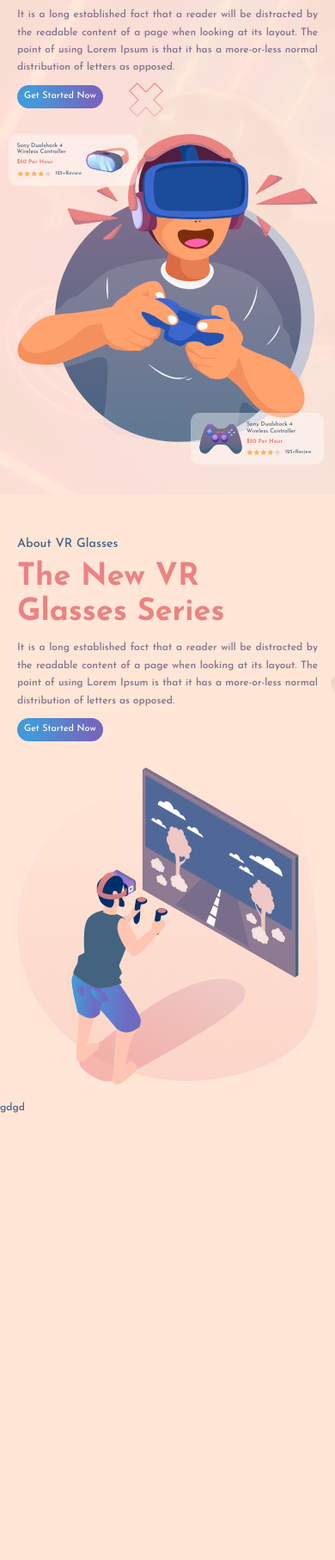
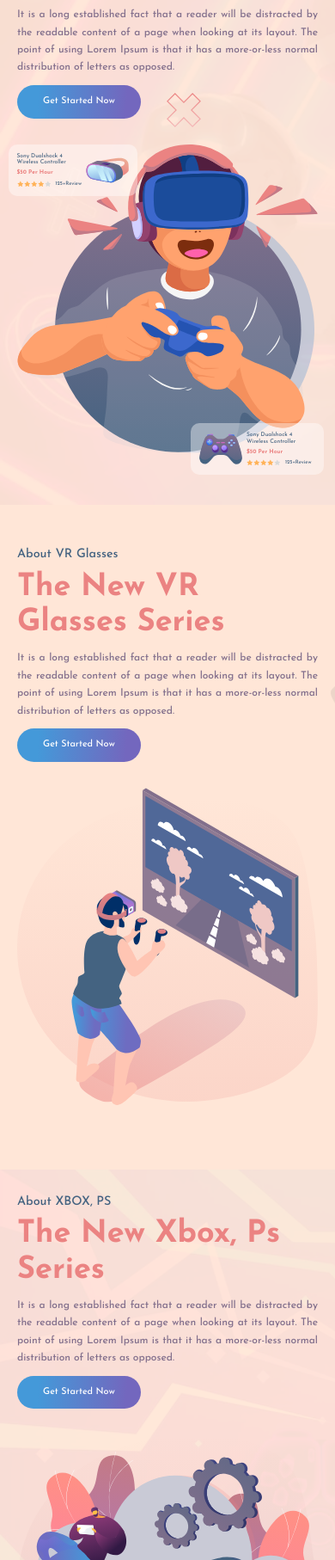
Before and after one commit to ValentunPron/Gogame, a website built with webpack: page index.html in a window 390 px wide. Shown: the part 186-2000 px from the top of the page at 86% size. Before the commit the page ends 1482 px from the top, so only its background shows below. Built offline with nearby package versions, Linux system fonts and the light colour scheme; files whose address does not match are found by name.

Commit message:
Добавлено блок about xbox

```diff
--- a/index.html
+++ b/index.html
@@ -41,7 +41,7 @@
 							<h3 class="try-it__subtitle subtitle">Gaming Consoles</h3>
 							<h1 class="try-it__title title">Try It, Rent It, <br> <span>Save $50!</span></h1>
 							<p class="try-it__desc desc">It is a long established fact that a reader will be distracted by the readable content of a page when looking at its layout. The point of using Lorem Ipsum is that it has a more-or-less normal distribution of letters as opposed.</p>
-							<button class="try-it__button button">Get Started Now</button>
+							<button class="try-it__button button big">Get Started Now</button>
 						</div>
 						<div class="try-it__image-block">
 							<img class="try-it__image" src="./img/try-it/character.svg" alt="try-it" width="570" height="580">
@@ -127,9 +127,24 @@
 						</div>
 						<div class="about__content">
 							<h3 class="about__subtitle subtitle">About VR Glasses</h3>
-							<h1 class="about__title title">The New VR Glasses Series</h1>
+							<h2 class="about__title title">The New VR Glasses Series</h2>
 							<p class="about__desc desc">It is a long established fact that a reader will be distracted by the readable content of a page when looking at its layout. The point of using Lorem Ipsum is that it has a more-or-less normal distribution of letters as opposed.</p>
-							<button class="about__button button">Get Started Now</button>
+							<button class="about__button button big">Get Started Now</button>
+						</div>
+					</div>
+				</div>
+			</div>
+			<div class="about XBOX-about">
+				<div class="container">
+					<div class="about__body">
+						<div class="about__content">
+							<h3 class="about__subtitle subtitle">About XBOX, PS</h3>
+							<h2 class="about__title title">The New Xbox, Ps Series</h2>
+							<p class="about__desc desc">It is a long established fact that a reader will be distracted by the readable content of a page when looking at its layout. The point of using Lorem Ipsum is that it has a more-or-less normal distribution of letters as opposed.</p>
+							<button class="about__button button big">Get Started Now</button>
+						</div>
+						<div class="about__image-block">
+							<img class="about__image" src="./img/about/aboutXBOX.svg" alt="about XBOX" width="500" height="500">
 						</div>
 					</div>
 				</div>
--- a/scss/_about.scss
+++ b/scss/_about.scss
@@ -1,6 +1,4 @@
 .about {
-	margin-top: 100px;
-	padding-bottom: 50px;
 	&__body {
 		display: flex;
 		align-items: center;
@@ -22,6 +20,8 @@
 	}
 }
 .VR-about {
+	margin-top: 100px;
+	padding-bottom: 75px;
 	.about__content {
 		max-width: 540px;
 		position: relative;
@@ -32,7 +32,7 @@
 			background-image: url('../img/about/VR.png');
 			background-repeat: no-repeat;
 			background-size: contain;
-			bottom: -250px;
+			bottom: -300px;
 			left: 50px;
 			margin: auto;
 		}
@@ -49,3 +49,38 @@
 		}
 	}
 }
+
+.XBOX-about {
+	position: relative;
+	padding: 50px 0;
+	background-color: rgba($color: #FFE6D7, $alpha: 0.1);
+	background-repeat: no-repeat;
+	background-size: cover;
+	&::before {
+		position: absolute;
+		content: '';
+		background-image: url('../img/about/bg.png');
+		background-repeat: no-repeat;
+		background-size: cover;
+		top: 0;
+		width: 100%;
+		height: 100%;
+		opacity: 0.05;
+		z-index: -1;
+	}
+	.about__content {
+		max-width: 520px;
+	}
+	.about__image-block {
+		position: relative;
+		&::before {
+			position: absolute;
+			content: '';
+			background-image: url('../img/bg/dots.svg');
+			background-repeat: no-repeat;
+			width: 170px; height: 170px;
+			bottom: 20px; right: -100px;
+			z-index: -1;
+		}
+	}
+}
--- a/scss/_adaptive.scss
+++ b/scss/_adaptive.scss
@@ -25,7 +25,6 @@
 		}
 	}
 	.about {
-		margin-top: 80px;
 		&__body {
 			gap: 50px;
 		}
@@ -128,8 +127,7 @@
 		}
 	}
 	.about {
-		margin-top: 100px;
-		padding-bottom: 50px;
+		padding-bottom: 20px;
 		&__body {
 			display: flex;
 			align-items: center;
@@ -147,8 +145,24 @@
 
 	}
 	.VR-about {
+		padding-bottom: 75px;
 		.about__content {
 			max-width: 430px;
+			&::after {
+				position: absolute;
+				content: '';
+				width: 200px; height: 160px;
+				background-size: cover;
+				bottom: -100px;
+				left: 00px;
+				margin: auto;
+			}
+		}
+	}
+	.XBOX-about {
+		padding: 30px 0;
+		.about__content {
+			max-width: 450px;
 		}
 	}
 }
@@ -299,8 +313,6 @@
 		}
 	}
 	.about {
-		margin-top: 50px;
-		padding-bottom: 20px;
 		&__body {
 			display: flex;
 			flex-direction: column-reverse;
@@ -322,11 +334,21 @@
 
 	}
 	.VR-about {
+		margin-top: 50px;
 		.about__content {
 			max-width: none;
 			&::after {
 				display: none;
 			}
+		}
+	}
+	.XBOX-about {
+		padding: 30px 0;
+		.about__content {
+			max-width: none
+		}
+		.about__body {
+			flex-direction: column;
 		}
 	}
 }
@@ -411,4 +433,12 @@
 			}
 		}
 	}
+	.XBOX-about {
+		.about__image-block {
+			position: relative;
+			&::before {
+				display: none;
+			}
+		}
+	}
 }
--- a/scss/_global.scss
+++ b/scss/_global.scss
@@ -49,6 +49,7 @@ a {
 }
 
 .button {
+	position: relative;
 	background: linear-gradient(94.66deg, #4499D9 17.46%, #7367BE 87.77%);
 	background-size: 100% 100%;
 	background-position: 0% 0%;
@@ -57,9 +58,13 @@ a {
 	line-height: 1;
 	color: var(--white);
 	transition: 0.4s ease;
+	z-index: 4;
 	&:hover {
 		background-size: 200% 100%;
 		background-position: 100% 50%;
+	}
+	&.big {
+		padding: 14px 30px;
 	}
 }
 
```
Also changed, not shown: css/style.css, img/about/aboutXBOX.svg (added), img/about/bg.png (added).
